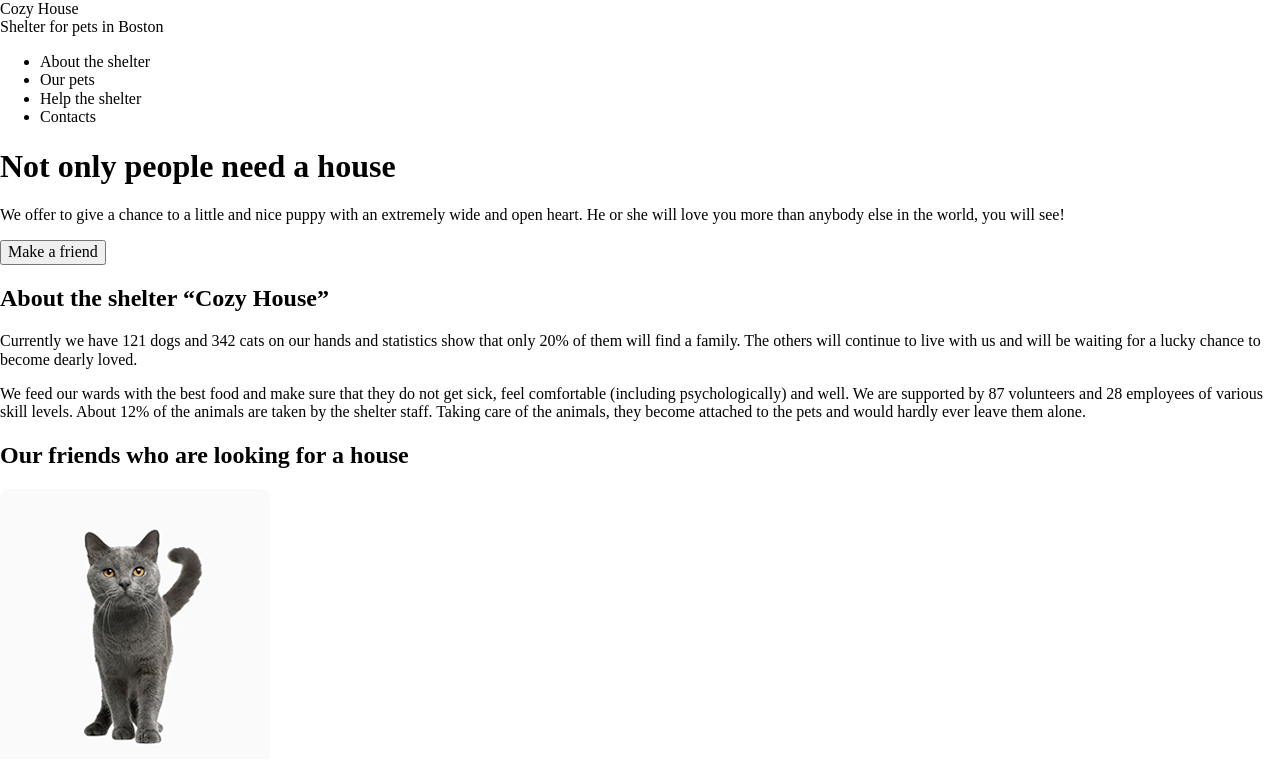
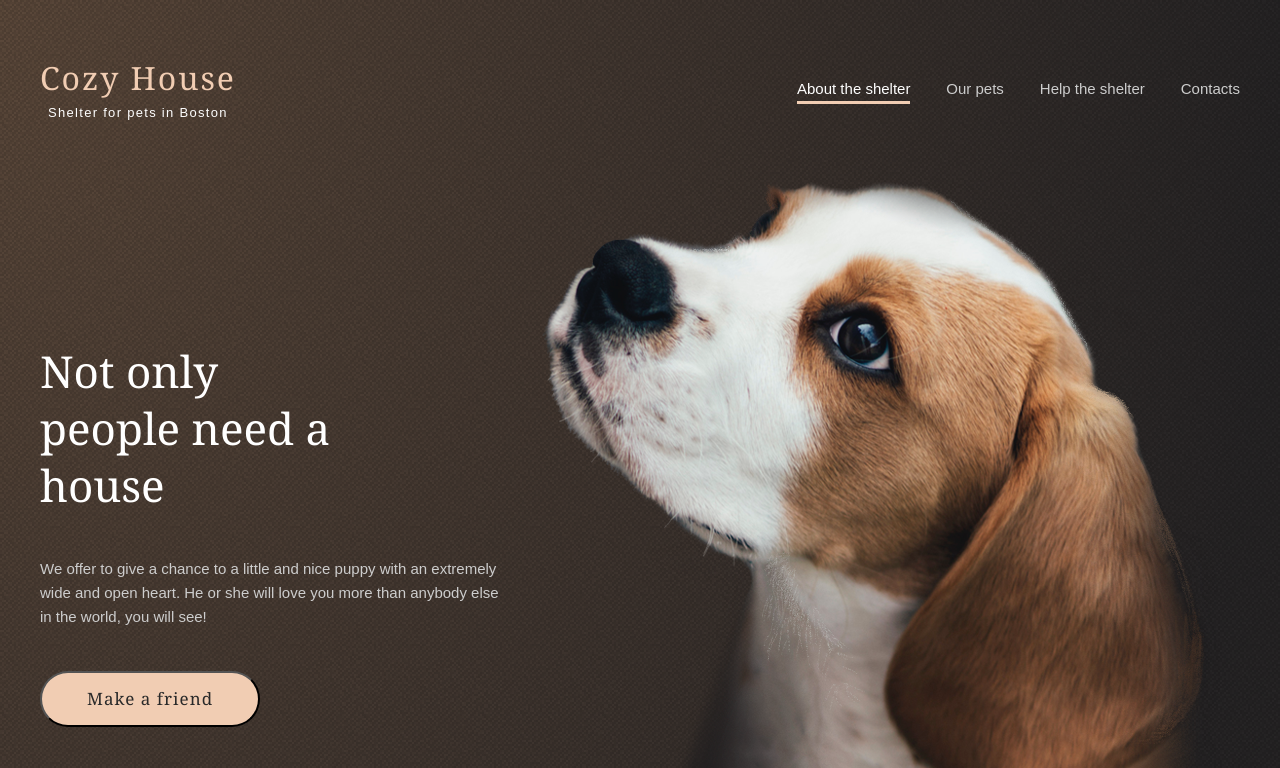
Before and after one commit to shchegolenkov/shelter, a plain HTML site: page index.html in a window 1280 px wide. Shown: the top 768 px of the page. Drawn offline with Linux system fonts and the light colour scheme.

Commit message:
feat: header and main section style

```diff
--- a/css/style.css
+++ b/css/style.css
@@ -0,0 +1,182 @@
+* {
+  box-sizing: border-box;
+}
+
+html {
+  font-family: Arial, Helvetica, sans-serif;
+  font-size: 15px;
+  line-height: 160%;
+  min-width: 1280px;
+  color: #4c4c4c;
+}
+
+.button {
+  background-color: #f1cdb3;
+  color: #292929;
+  padding: 15px 45px;
+  border-radius: 100px;
+  font-family: "Georgia";
+  font-weight: 400;
+  font-size: 17px;
+  line-height: 130%;
+  letter-spacing: 0.06em;
+  cursor: pointer;
+}
+
+.background-wrapper {
+  background: url(../img/noise_lines_transparent.png),
+    radial-gradient(100% 215.42% at 0% 0%, #5b483a 0%, #262425 100%) #211f20;
+}
+
+.wrapper {
+  width: 1200px;
+  margin: 0 auto;
+}
+
+.header-section {
+  padding: 60px 0px;
+}
+
+.header-wrapper {
+  height: 60px;
+  display: flex;
+  justify-content: space-between;
+}
+
+.logo {
+  display: flex;
+  flex-direction: column;
+  align-items: center;
+  justify-content: space-between;
+}
+
+.logo__title {
+  font-family: "Georgia";
+  font-weight: 400;
+  font-size: 32px;
+  line-height: 35px;
+  letter-spacing: 0.06em;
+  color: #f1cdb3;
+}
+.logo__subtitle {
+  font-family: "Arial";
+  font-weight: 400;
+  font-size: 13px;
+  line-height: 15px;
+  letter-spacing: 0.1em;
+  color: #fff;
+}
+
+.header-nav {
+  width: 443px;
+  margin-top: auto;
+  margin-bottom: auto;
+}
+
+.header-nav__list {
+  display: flex;
+  justify-content: space-between;
+  padding: 0;
+  margin: 0;
+}
+
+.header-nav__item {
+  list-style-type: none;
+}
+
+.header-nav__link {
+  display: inline-block;
+  min-height: 24px;
+  color: #cdcdcd;
+  text-decoration: none;
+}
+
+.header-nav__link--active {
+  color: #fff;
+  border-bottom: 3px solid #f1cdb3;
+}
+
+.section {
+}
+
+.section-not-only {
+}
+
+.section-not-only__wrapper {
+  min-height: 728px;
+  background: url(../img/start-screen-puppy.png) no-repeat right bottom;
+}
+
+.section-not-only__text {
+  margin-bottom: 42px;
+  color: #cdcdcd;
+}
+
+.section-wrapper {
+}
+
+.section-not-only__content-block {
+  width: 460px;
+  padding-top: 163px;
+}
+
+.header {
+  font-family: "Georgia";
+  font-weight: 400;
+}
+
+.main-header {
+  font-size: 44px;
+  line-height: 130%;
+  margin: 0px 150px 42px 0px;
+  color: #fff;
+}
+
+.text {
+}
+.section-about {
+}
+.section-our-friends {
+}
+.slider {
+}
+.slider__cards {
+}
+.slider__card {
+}
+.slider__card-image {
+}
+.slider__card-description {
+}
+.slider__card-text {
+}
+.section-help {
+}
+.categories-block {
+}
+.category-card {
+}
+.category-card__icon-block {
+}
+.category-card__icon {
+}
+.section-in-addition {
+}
+.image-wrapper {
+}
+.content-wrapper {
+}
+.bank-card {
+}
+.description {
+}
+.footer-container {
+}
+.footer-column {
+}
+.footer-email {
+}
+.footer-phone {
+}
+.footer-location {
+}
--- a/index.html
+++ b/index.html
@@ -12,33 +12,39 @@
 </head>
 
 <body>
-  <header>
+  <div class="background-wrapper">
+    <header class="header-section">
       <div class="wrapper header-wrapper">
         <div class="logo">
-        <div class="logo__header">Cozy House</div>
-        <div class="logo__subheader">Shelter for pets in Boston</div>
+          <div class="logo__title">Cozy House</div>
+          <div class="logo__subtitle">Shelter for pets in Boston</div>
         </div>
         <nav class="header-nav">
           <ul class="header-nav__list">
-          <li class="header-nav__item">About the shelter</li>
-          <li class="header-nav__item">Our pets</li>
-          <li class="header-nav__item">Help the shelter</li>
-          <li class="header-nav__item">Contacts</li>
+            <li class="header-nav__item"><a href="#" class="header-nav__link header-nav__link--active">About the
+                shelter</a></li>
+            <li class="header-nav__item"><a href="#" class="header-nav__link">Our pets</a></li>
+            <li class="header-nav__item"><a href="#" class="header-nav__link">Help the shelter</a></li>
+            <li class="header-nav__item"><a href="#" class="header-nav__link">Contacts</a></li>
           </ul>
         </nav>
       </div>
     </header>
-  <main>
     <section class="section section-not-only">
-      <div class="wrapper section-wrapper">
-        <h1 class="header header--main">Not only people need a house</h1>
-        <p class="text">We offer to give a chance to a little and nice puppy with an extremely wide and open heart. He
+      <div class="wrapper section-not-only__wrapper">
+        <div class="section-not-only__content-block">
+          <h1 class="header main-header">Not only people need a house</h1>
+          <p class="text section-not-only__text">We offer to give a chance to a little and nice puppy with an extremely
+            wide and open heart. He
             or
             she will love you more
             than anybody else in the world, you will see!</p>
-        <button>Make a friend</button>
+          <button class="button">Make a friend</button>
+        </div>
       </div>
     </section>
+  </div>
+  <main>
     <section class="section section-about">
       <div class="wrapper section-wrapper">
         <h2 class="header">About the shelter “Cozy House”</h2>
```
Also changed, not shown: img/noise_lines_transparent.png (added). Lines whose indentation alone changed are shown as unchanged.
